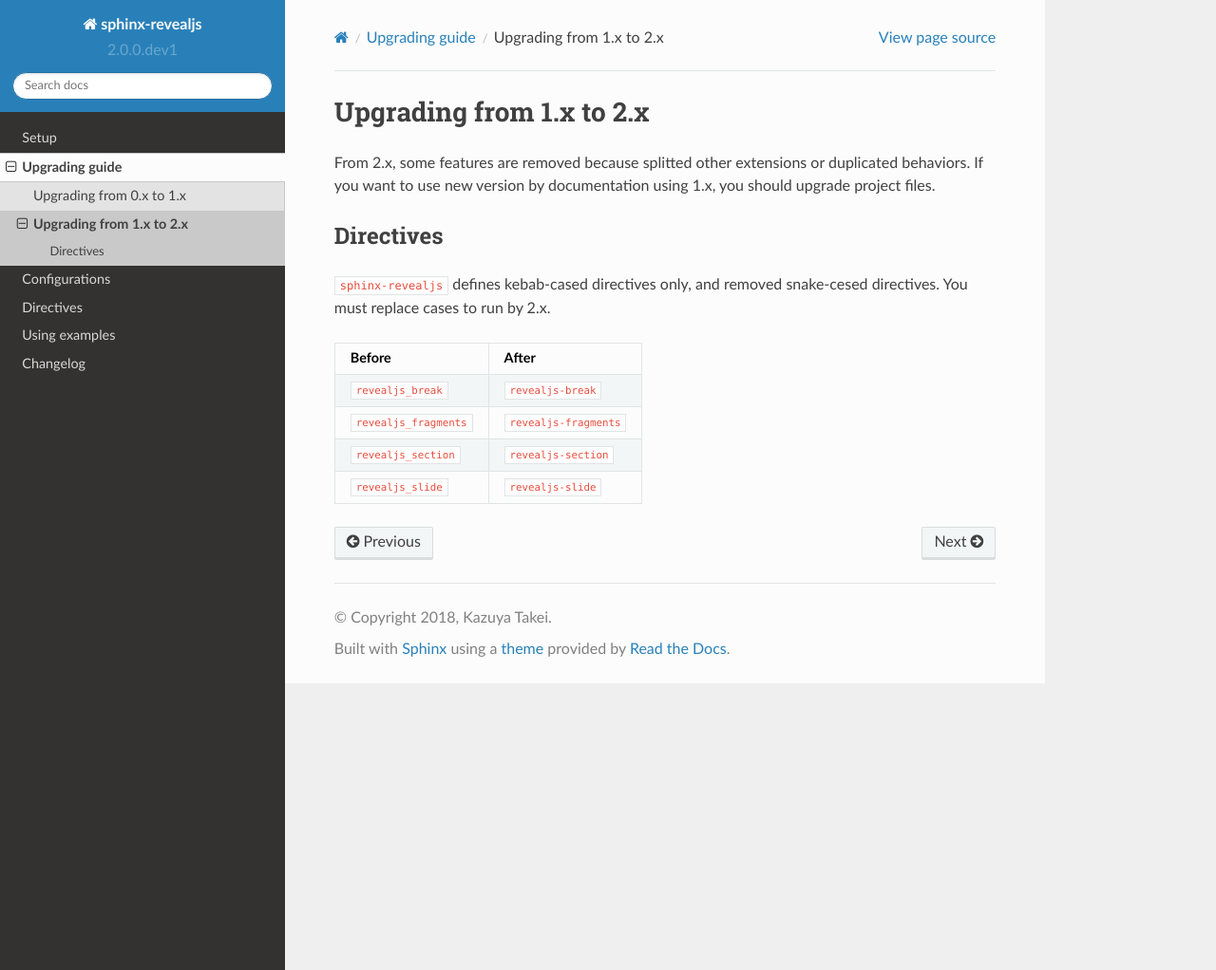
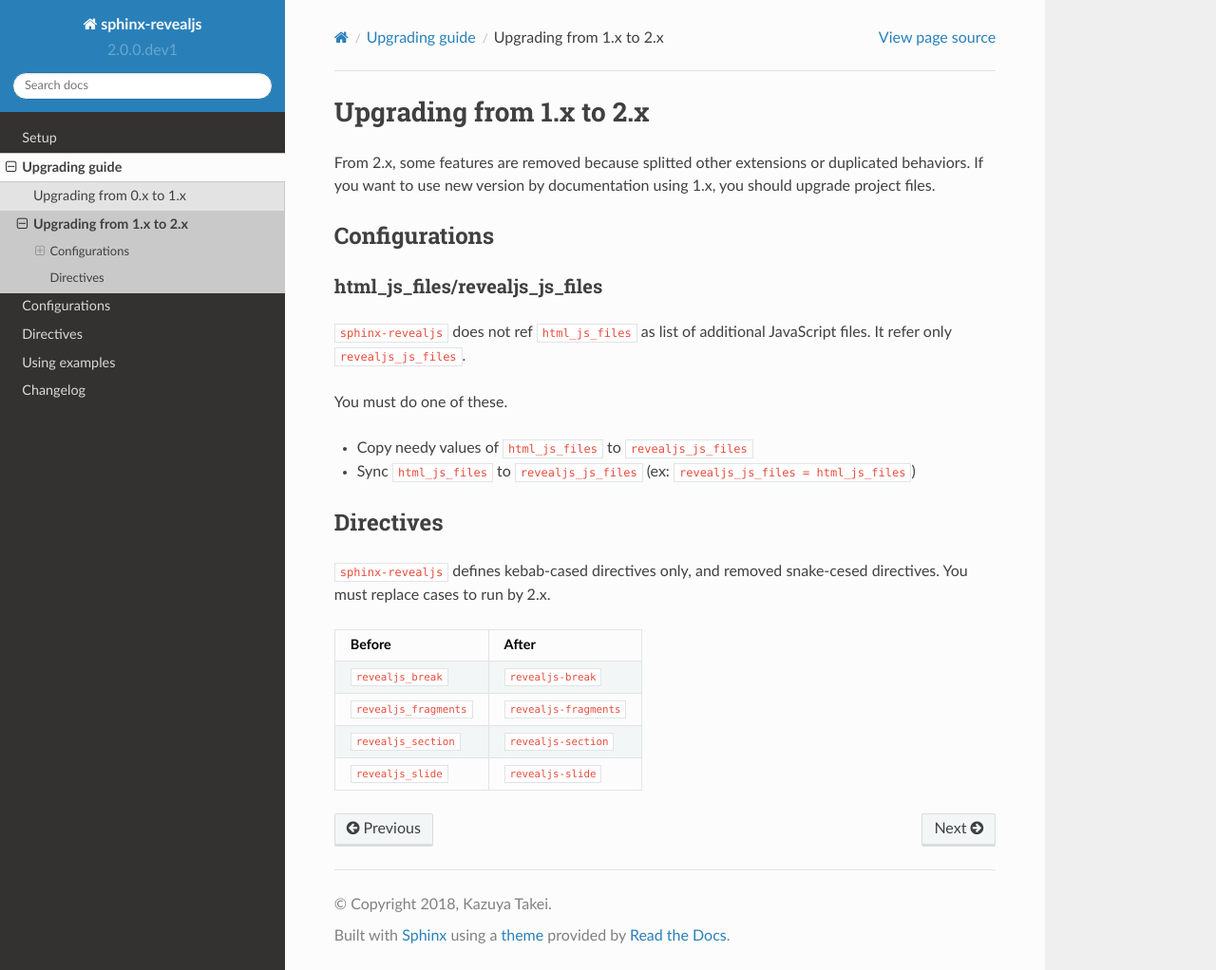
Before and after one commit to attakei/sphinx-revealjs, a Sphinx documentation site: the page built from doc/upgrade/2.x.rst, in a window 1280 px wide and 1022 px high. Shown: the whole window at 95% size. Built offline with Sphinx 7.4.7 and the Read the Docs theme 2.0.0, drawn with Linux system fonts in a browser that asks for light colours.

Commit message:
doc: Update upgradings for xxx_js_files

```diff
--- a/doc/upgrade/2.x.rst
+++ b/doc/upgrade/2.x.rst
@@ -4,6 +4,20 @@ Upgrading from 1.x to 2.x
 
 From 2.x, some features are removed because splitted other extensions or duplicated behaviors.
 If you want to use new version by documentation using 1.x, you should upgrade project files.
+
+Configurations
+==============
+
+html_js_files/revealjs_js_files
+-------------------------------
+
+|THIS| does not ref ``html_js_files`` as list of additional JavaScript files.
+It refer only ``revealjs_js_files``.
+
+You must do one of these.
+
+* Copy needy values of ``html_js_files`` to ``revealjs_js_files``
+* Sync ``html_js_files`` to ``revealjs_js_files`` (ex: ``revealjs_js_files = html_js_files``)
 
 Directives
 ==========
```
